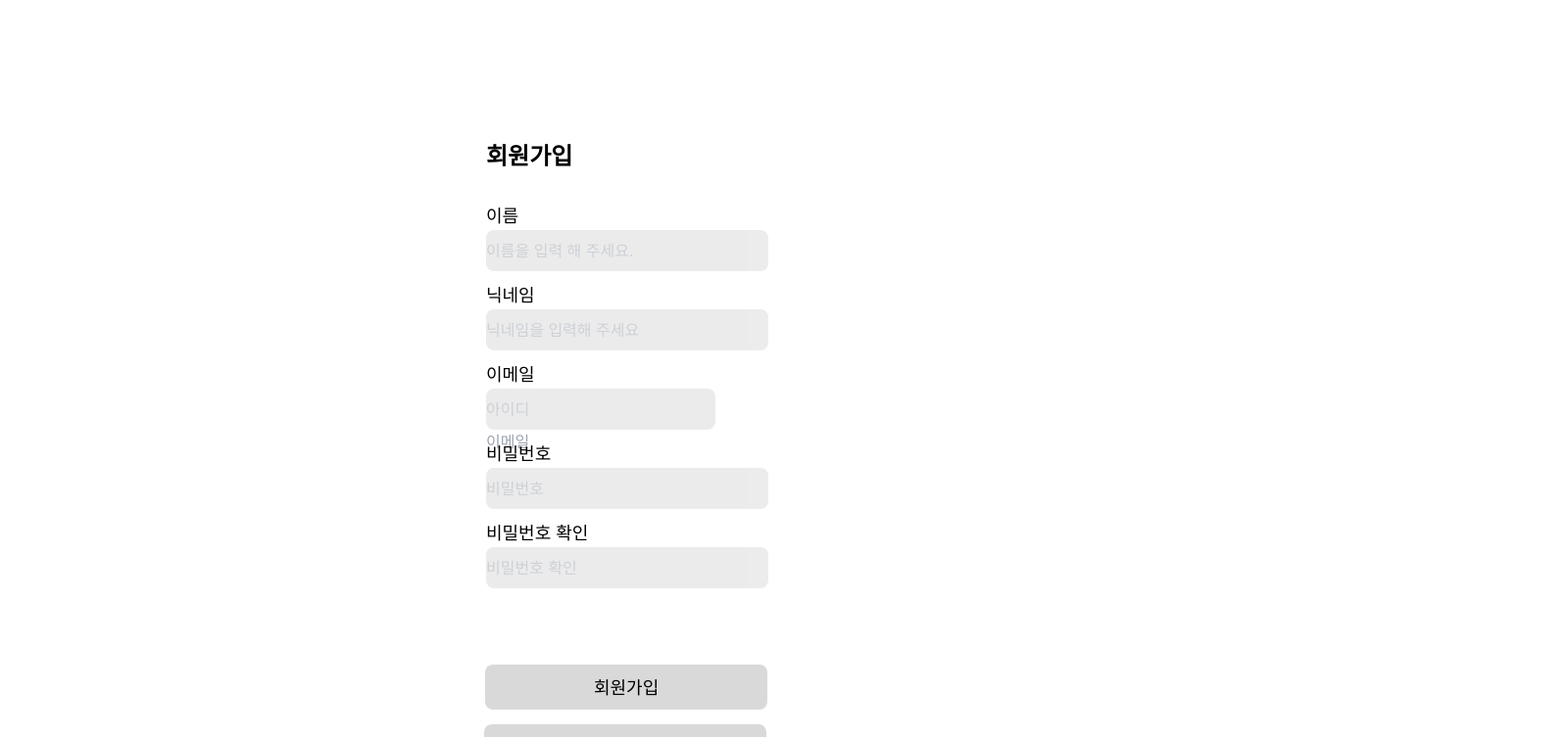
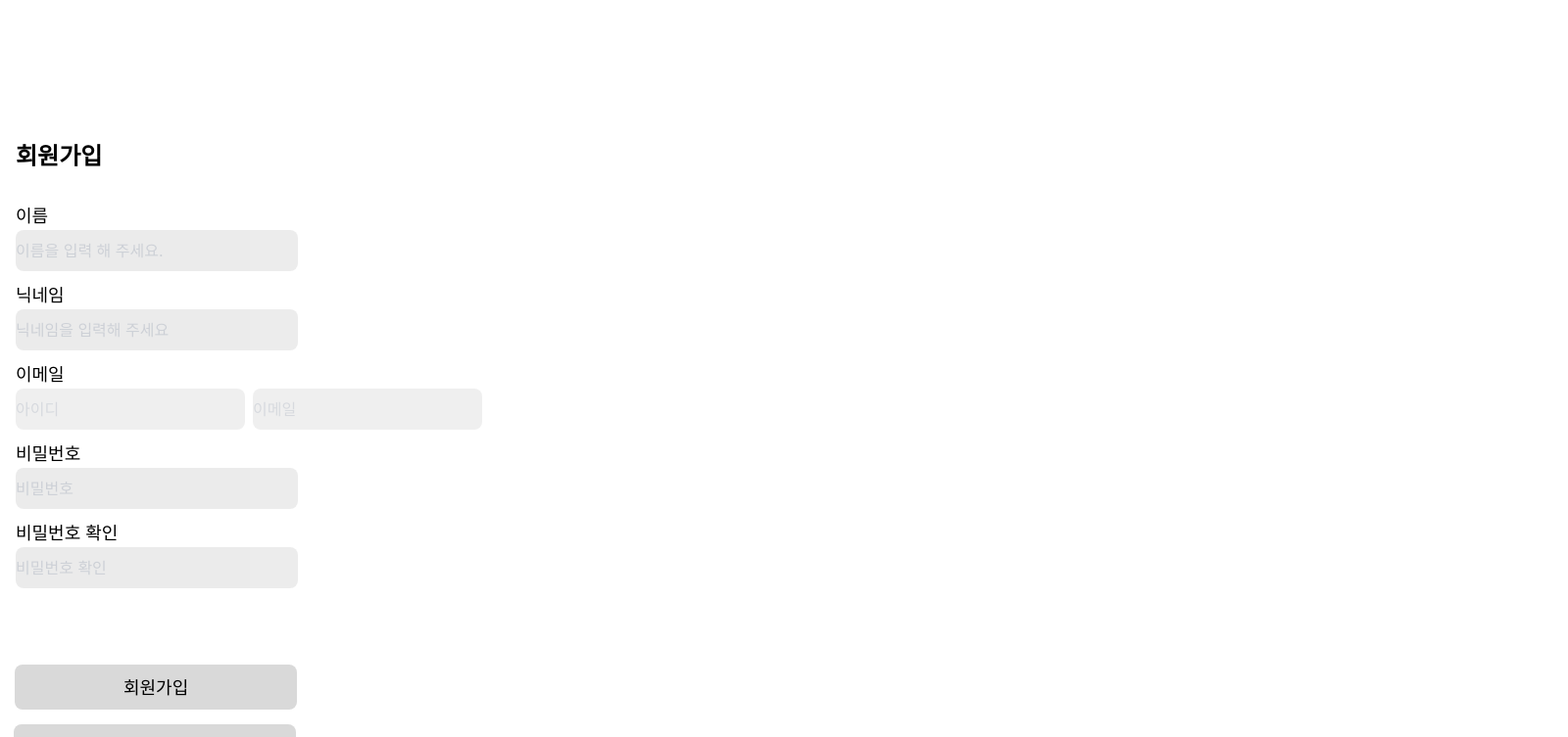
Before and after one commit to 6chenodongja/6che, a Next.js app: page /auth/signup in a window 1280 px wide. Shown: the top 753 px of the page at 98% size, 1600 px wide, since content can reach past the window. Built offline with nearby package versions, Linux system fonts and the light colour scheme; no server answers.

Commit message:
fix: input 위치 조절

```diff
--- a/src/app/(providers)/(root)/auth/signup/page.tsx
+++ b/src/app/(providers)/(root)/auth/signup/page.tsx
@@ -82,7 +82,7 @@ function SingUpPage() {
   };
 
   return (
-    <main className="w-80 h-[1407px] relative overflow-hidden bg-white m-auto">
+    <main className="w-[1600px] h-[1407px] relative overflow-hidden bg-white m-auto">
       <form onSubmit={onSubmit}>
         <h1 className="absolute left-4 top-36 text-2xl font-bold text-center text-black">
           회원가입
@@ -115,19 +115,22 @@ function SingUpPage() {
           <label className="self-stretch flex-grow-0 flex-shrink-0 w-72 text-lg text-left text-black">
             이메일
           </label>
+          <div className="flex gap-2 h-[42px]">
             <input
               type="text"
               onChange={onChangeId}
               value={id}
               placeholder="아이디"
-            className="flex-grow h-[42px] opacity-50 rounded-lg bg-[#d9d9d9]"
+              className="opacity-40 rounded-lg bg-[#d9d9d9]"
             />
             <input
               type="text"
               onChange={onChangeEmail}
               value={email}
               placeholder="이메일"
+              className="opacity-40 rounded-lg bg-[#d9d9d9]"
             />
+          </div>
         </div>
         <div className="flex flex-col justify-start items-start w-72 absolute left-4 top-[450px] pb-3">
           <label className="self-stretch flex-grow-0 flex-shrink-0 w-72 text-lg text-left text-black">
```
Lines whose indentation alone changed are shown as unchanged.
